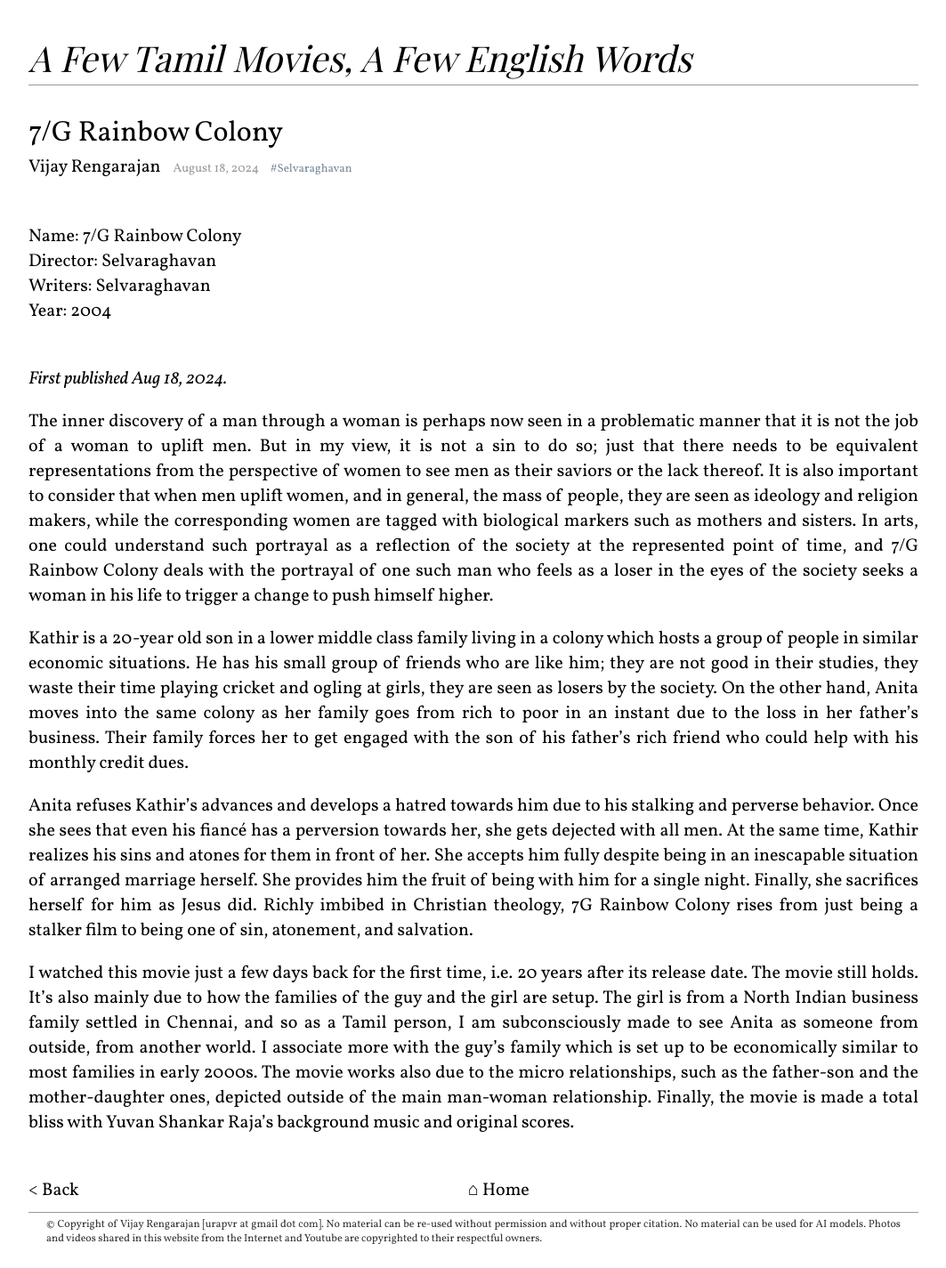
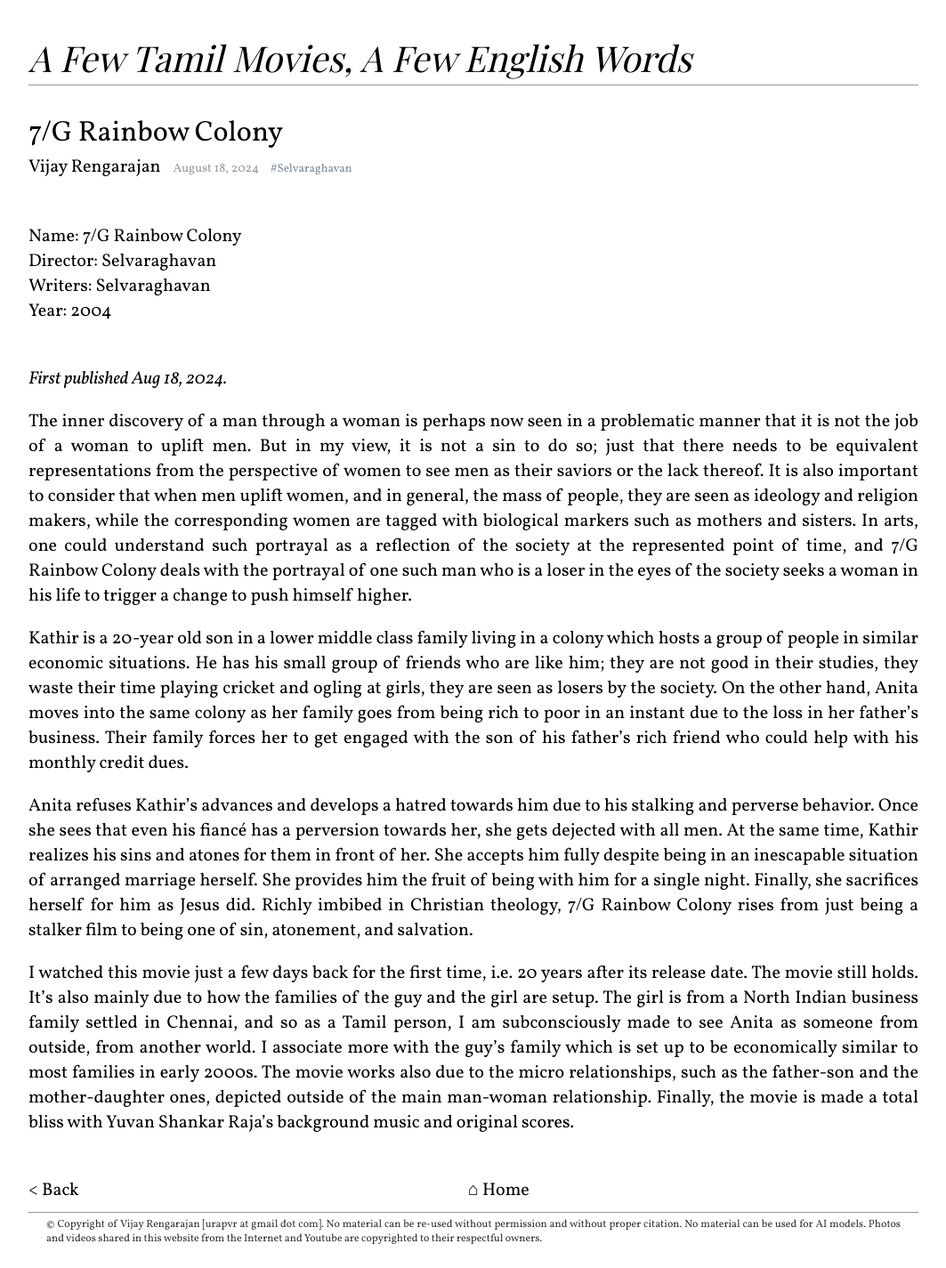
Before and after one commit to apvijay/mov, a Jekyll site: the page built from _posts/2024-08-18-7g-rainbow-colony.md, in a window 1280 px wide. Shown: the whole page at 89% size, without its empty margins (108-1171 px from the left). Built offline with Jekyll 4.4.1, drawn with Linux system fonts in a browser that asks for light colours; some web fonts are replaced; Markdown is read by kramdown in place of the engine named in the settings.

Commit message:
updated rainbow colony

```diff
--- a/_posts/2024-08-18-7g-rainbow-colony.md
+++ b/_posts/2024-08-18-7g-rainbow-colony.md
@@ -13,10 +13,10 @@ Year: 2004<br>
 
 _First published Aug 18, 2024._<br>
 
-The inner discovery of a man through a woman is perhaps now seen in a problematic manner that it is not the job of a woman to uplift men. But in my view, it is not a sin to do so; just that there needs to be equivalent representations from the perspective of women to see men as their saviors or the lack thereof. It is also important to consider that when men uplift women, and in general, the mass of people, they are seen as ideology and religion makers, while the corresponding women are tagged with biological markers such as mothers and sisters. In arts, one could understand such portrayal as a reflection of the society at the represented point of time, and 7/G Rainbow Colony deals with the portrayal of one such man who feels as a loser in the eyes of the society seeks a woman in his life to trigger a change to push himself higher.
+The inner discovery of a man through a woman is perhaps now seen in a problematic manner that it is not the job of a woman to uplift men. But in my view, it is not a sin to do so; just that there needs to be equivalent representations from the perspective of women to see men as their saviors or the lack thereof. It is also important to consider that when men uplift women, and in general, the mass of people, they are seen as ideology and religion makers, while the corresponding women are tagged with biological markers such as mothers and sisters. In arts, one could understand such portrayal as a reflection of the society at the represented point of time, and 7/G Rainbow Colony deals with the portrayal of one such man who is a loser in the eyes of the society seeks a woman in his life to trigger a change to push himself higher.
 
-Kathir is a 20-year old son in a lower middle class family living in a colony which hosts a group of people in similar economic situations. He has his small group of friends who are like him; they are not good in their studies, they waste their time playing cricket and ogling at girls, they are seen as losers by the society. On the other hand, Anita moves into the same colony as her family goes from rich to poor in an instant due to the loss in her father's business. Their family forces her to get engaged with the son of his father's rich friend who could help with his monthly credit dues.
+Kathir is a 20-year old son in a lower middle class family living in a colony which hosts a group of people in similar economic situations. He has his small group of friends who are like him; they are not good in their studies, they waste their time playing cricket and ogling at girls, they are seen as losers by the society. On the other hand, Anita moves into the same colony as her family goes from being rich to poor in an instant due to the loss in her father's business. Their family forces her to get engaged with the son of his father's rich friend who could help with his monthly credit dues.
 
-Anita refuses Kathir's advances and develops a hatred towards him due to his stalking and perverse behavior. Once she sees that even his fiancé has a perversion towards her, she gets dejected with all men. At the same time, Kathir realizes his sins and atones for them in front of her. She accepts him fully despite being in an inescapable situation of arranged marriage herself. She provides him the fruit of being with him for a single night. Finally, she sacrifices herself for him as Jesus did. Richly imbibed in Christian theology, 7G Rainbow Colony rises from just being a stalker film to being one of sin, atonement, and salvation.
+Anita refuses Kathir's advances and develops a hatred towards him due to his stalking and perverse behavior. Once she sees that even his fiancé has a perversion towards her, she gets dejected with all men. At the same time, Kathir realizes his sins and atones for them in front of her. She accepts him fully despite being in an inescapable situation of arranged marriage herself. She provides him the fruit of being with him for a single night. Finally, she sacrifices herself for him as Jesus did. Richly imbibed in Christian theology, 7/G Rainbow Colony rises from just being a stalker film to being one of sin, atonement, and salvation.
 
 I watched this movie just a few days back for the first time, i.e. 20 years after its release date. The movie still holds. It's also mainly due to how the families of the guy and the girl are setup. The girl is from a North Indian business family settled in Chennai, and so as a Tamil person, I am subconsciously made to see Anita as someone from outside, from another world. I associate more with the guy's family which is set up to be economically similar to most families in early 2000s. The movie works also due to the micro relationships, such as the father-son and the mother-daughter ones, depicted outside of the main man-woman relationship. Finally, the movie is made a total bliss with Yuvan Shankar Raja's background music and original scores.
```
